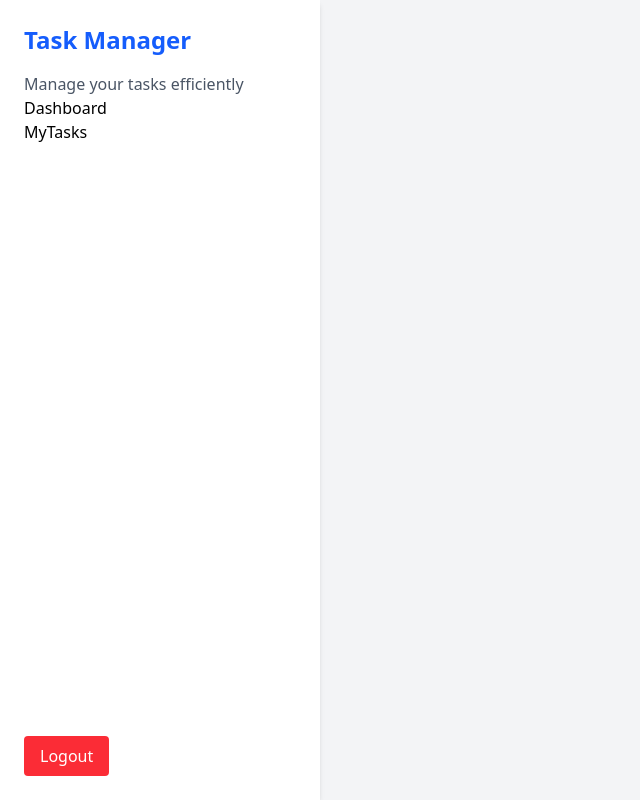
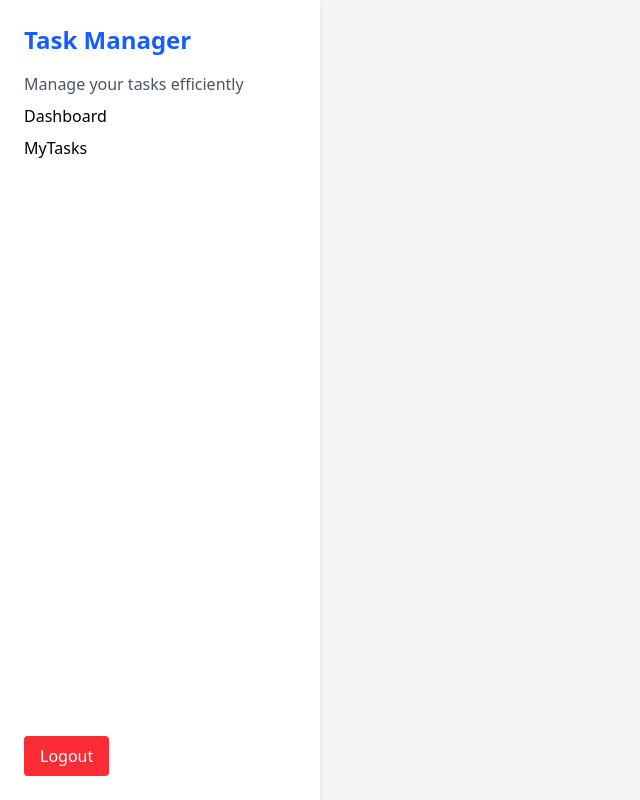
Before and after one commit to Safdari10/task-manager, a Next.js app in the folder frontend/: page /dashboard in a window 1280 px wide. Shown: the whole page, without its empty margins (0-640 px from the left). Built offline with nearby package versions, Linux system fonts and the light colour scheme.

Commit message:
Improves sidebar layout with better spacing
Enhances visual structure by adding flex, alignment, and gap utilities
to the sidebar container, resulting in improved readability and a
more consistent appearance.

```diff
--- a/frontend/src/app/dashboard/components/SidePanel.tsx
+++ b/frontend/src/app/dashboard/components/SidePanel.tsx
@@ -5,7 +5,7 @@ import MyTasks from "./MyTasks";
 const SidePanel = () => {
   return (
     <div className="flex flex-col items-start justify-between h-full">
-      <div>
+      <div className="flex flex-col items-start justify-center gap-2">
         <div>
           <h1 className="text-2xl font-bold text-blue-600">Task Manager</h1>
           <p className="mt-4 text-gray-600">Manage your tasks efficiently</p>
```
